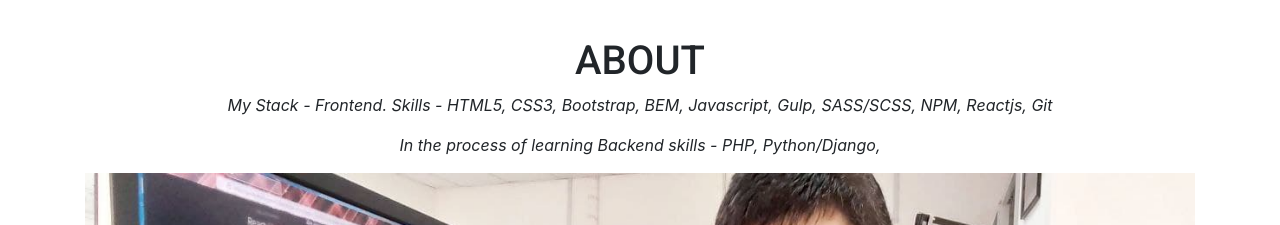
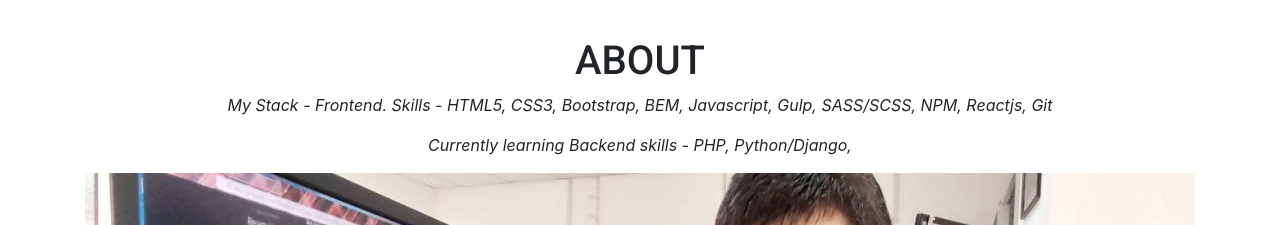
Before and after one commit to uchkun-ux/About-me, a plain HTML site: page index.html in a window 1280 px wide. Shown: the part 2180-2405 px from the top of the page. Drawn offline with nearby package versions, Linux system fonts and the light colour scheme.

Commit message:
Update skills
Update skills

```diff
--- a/index.html
+++ b/index.html
@@ -216,7 +216,7 @@
   <div class="container">
     <h3 class="text-center">About</h3>
     <p class="text-center"><i> My Stack - Frontend. Skills - HTML5, CSS3, Bootstrap, BEM, Javascript, Gulp, SASS/SCSS, NPM, Reactjs,  Git</i></p>
-    <p class="text-center"><i> In the process of learning Backend skills - PHP, Python/Django, </i></p>
+    <p class="text-center"><i> Currently learning Backend skills - PHP, Python/Django, </i></p>
     <div data-aos="flip-left"><img class="w-100" src="images/portfolio/photo2.jpg" alt="my picture"></div>
     <div class="row">
 
```
